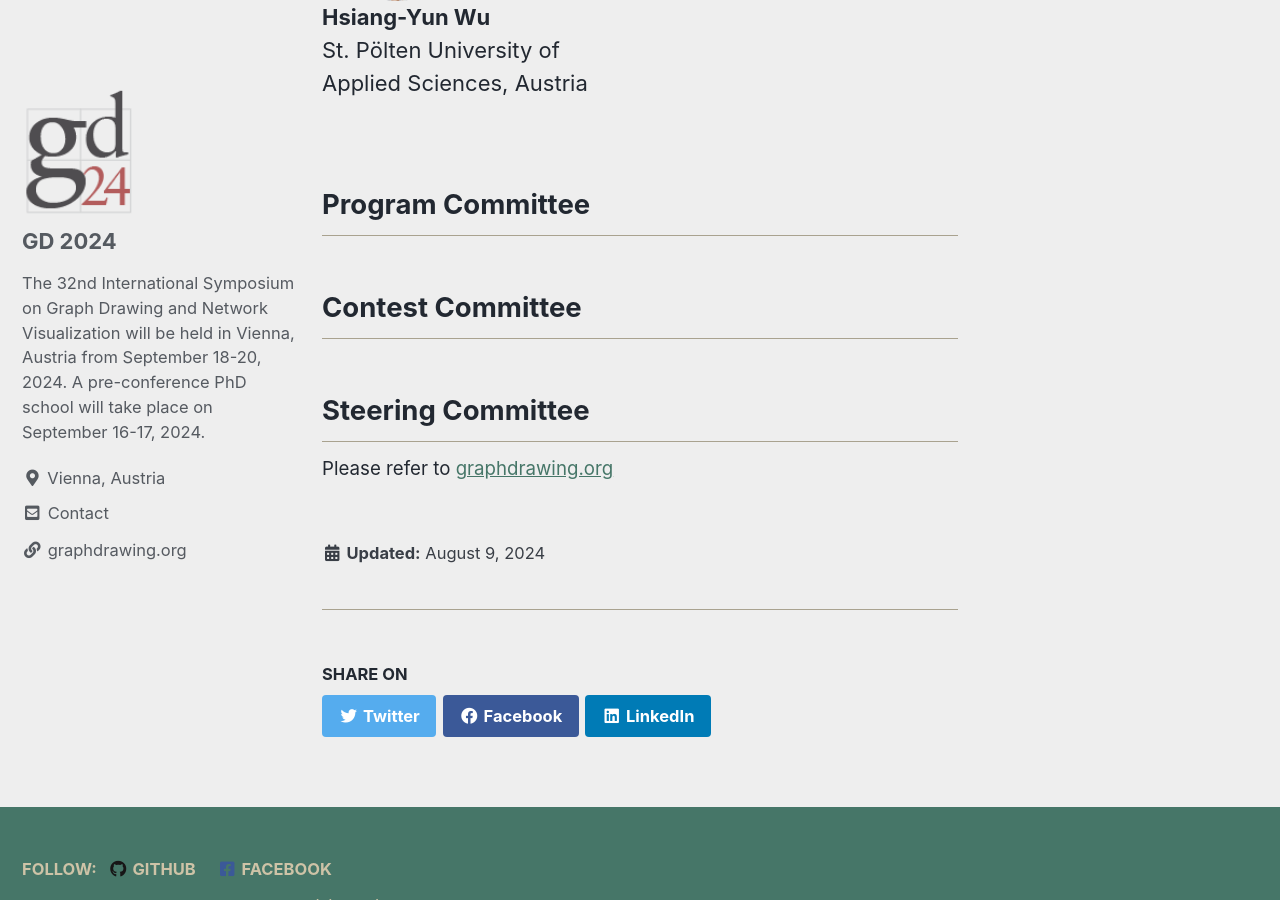
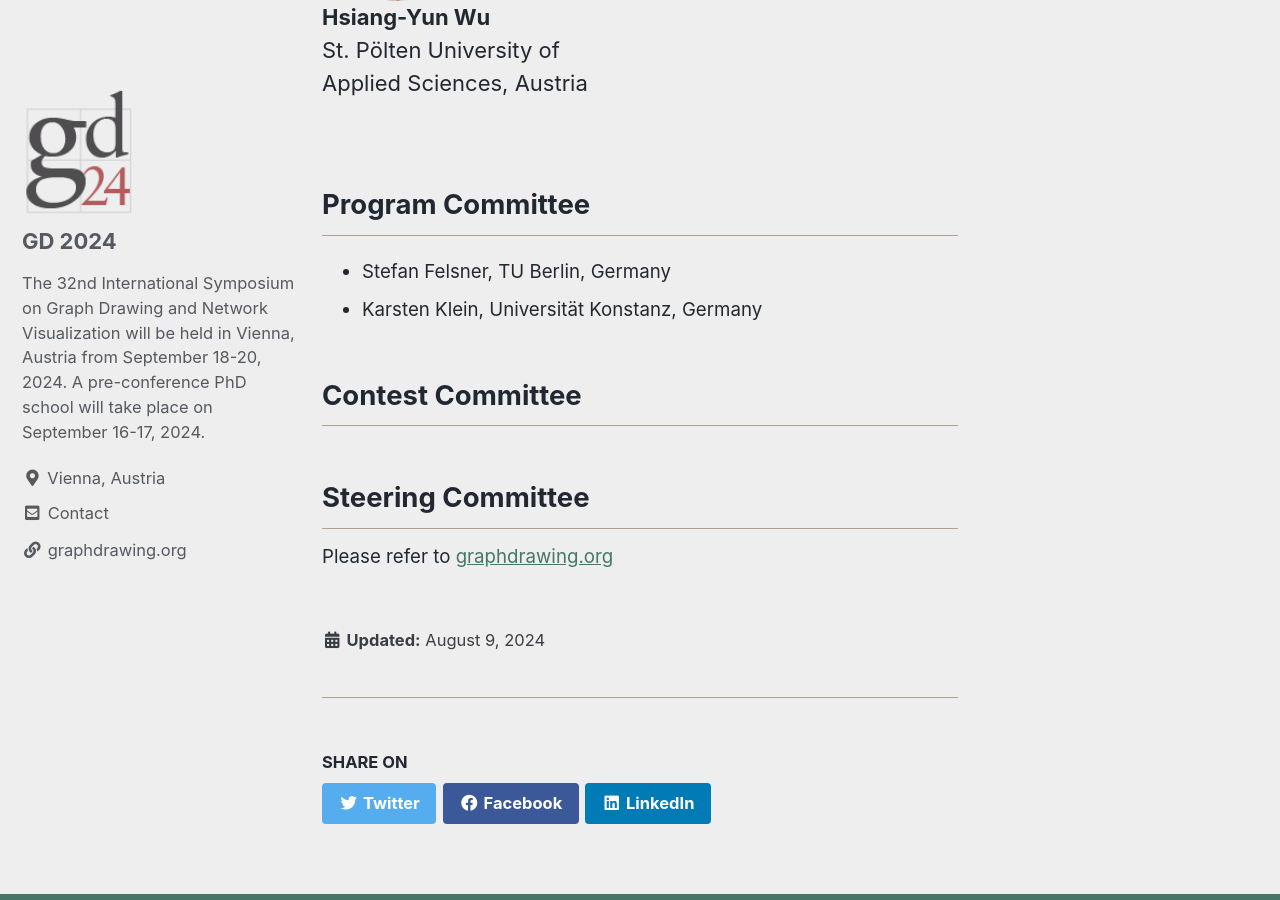
Before and after one commit to graphdrawing/gd2024, a Jekyll site: the page built from pages/committee.md, in a window 1280 px wide and 900 px high, scrolled down 1231 px. Built offline with Jekyll 4.4.1, drawn with Linux system fonts in a browser that asks for light colours; cached includes are drawn as plain includes.

Commit message:
Update committee.md

```diff
--- a/pages/committee.md
+++ b/pages/committee.md
@@ -32,6 +32,10 @@ toc: true
 {% endfor %}
 
 ## Program Committee
+
+* Stefan Felsner, TU Berlin, Germany
+* Karsten Klein, Universität Konstanz, Germany
+
 <!--
 * Patrizio Angelini (co-chair), John Cabot University, Italy
 * Therese Biedl, University of Waterloo, Canada
```
